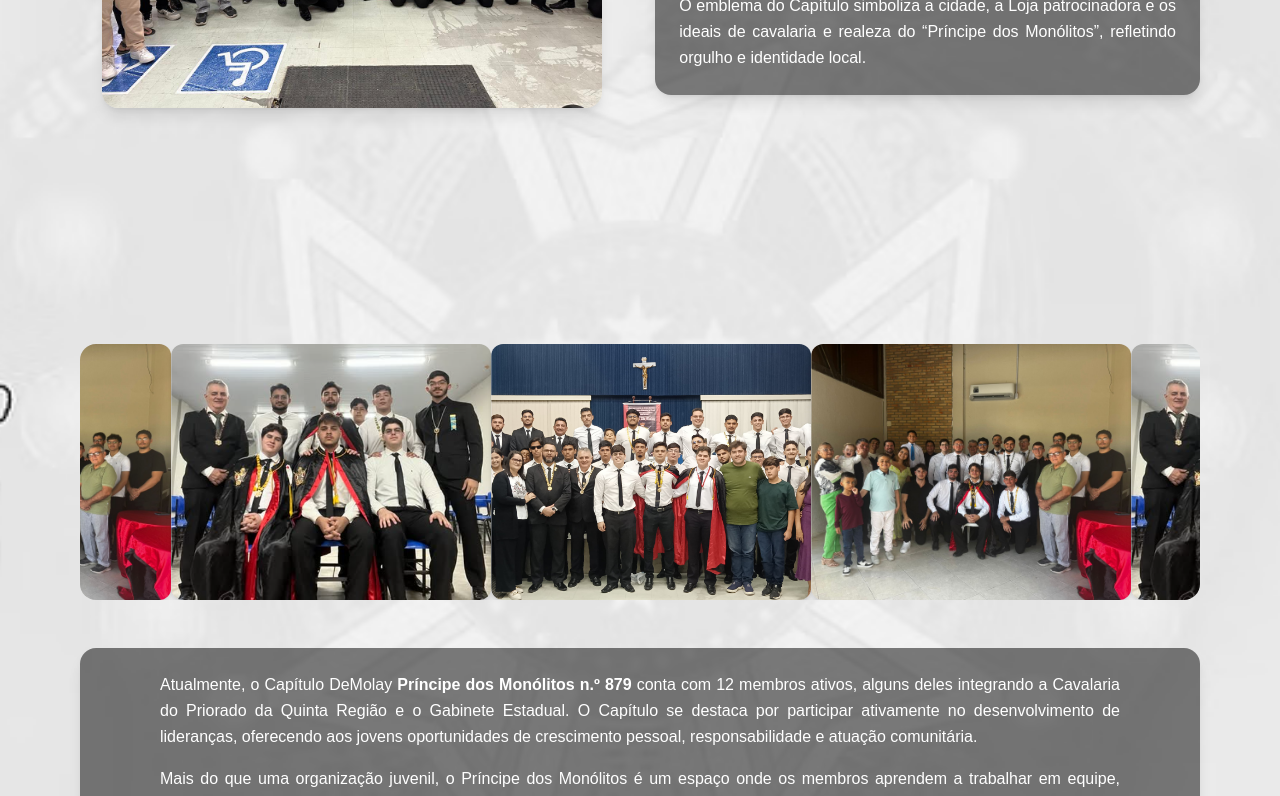
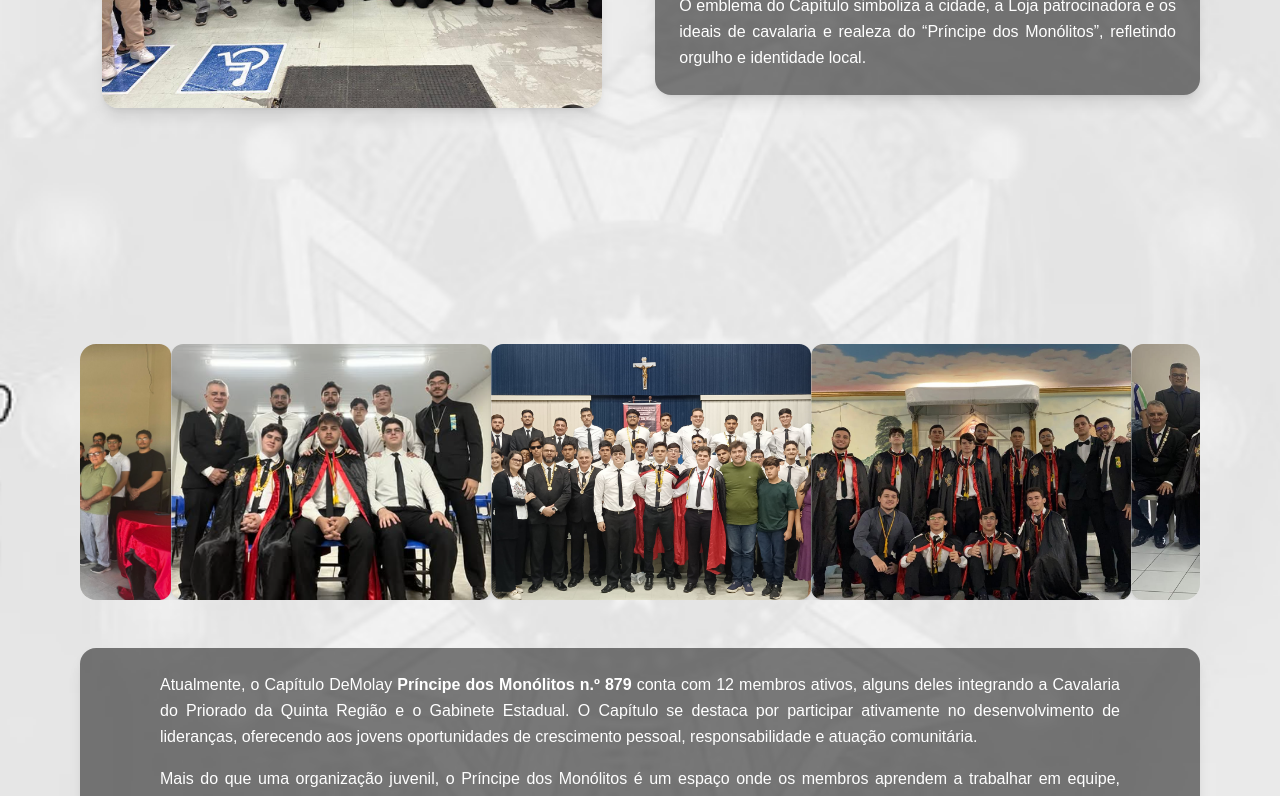
Before and after one commit to Natan-Lucena/Principe-Dos-Monolitos, a Next.js app in the folder frontend/: page / in a window 1280 px wide. Shown: the part 440-1236 px from the top of the page. Built offline with nearby package versions, Linux system fonts and the light colour scheme.

Commit message:
:sparkles: feat: add more photos in carrosel

```diff
--- a/frontend/src/components/homePage/index.tsx
+++ b/frontend/src/components/homePage/index.tsx
@@ -4,6 +4,8 @@ import fotoMembros from "../../assets/foto-membros.jpg";
 import instalacaoNatan from "../../assets/instalacao-natan.jpg";
 import eleicaoNatan from "../../assets/eleicao-natan.png";
 import instalacaoEnzo from "../../assets/instalacao-enzo.jpg";
+import anoDemolay from "../../assets/ano-demolay.jpg";
+import instalacaoSilva from "../../assets/instalacao-silva.jpg";
 
 import Navbar from "../navbar";
 import Carousel from "../carrosel";
@@ -54,7 +56,13 @@ export default function HomePage() {
 
         <div className="mt-16 px-6 md:px-20">
           <Carousel
-            images={[instalacaoNatan.src, eleicaoNatan.src, instalacaoEnzo.src]}
+            images={[
+              instalacaoNatan.src,
+              eleicaoNatan.src,
+              instalacaoEnzo.src,
+              anoDemolay.src,
+              instalacaoSilva.src,
+            ]}
             speed={40}
           />
           <div className="mt-12 px-6 md:px-20 text-white bg-black/50 p-6 rounded-2xl shadow-lg">
```
Also changed, not shown: frontend/src/assets/ano-demolay.jpg (added), frontend/src/assets/instalacao-silva.jpg (added).
